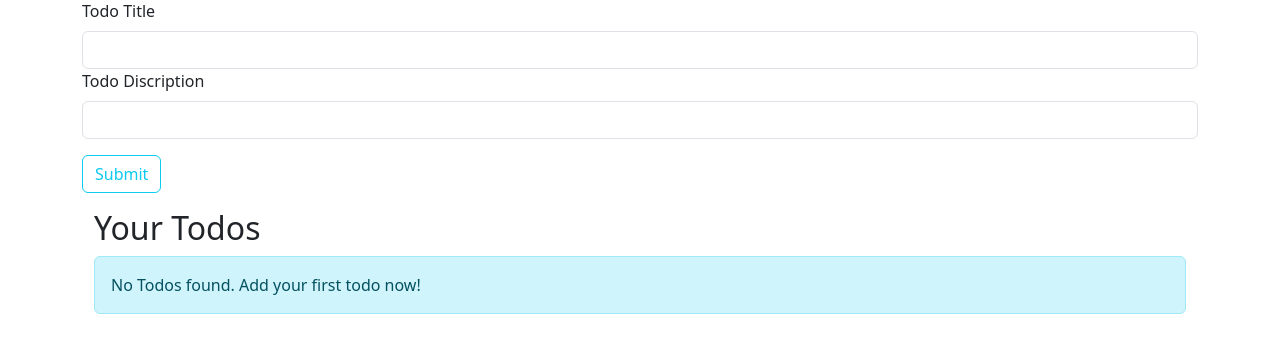
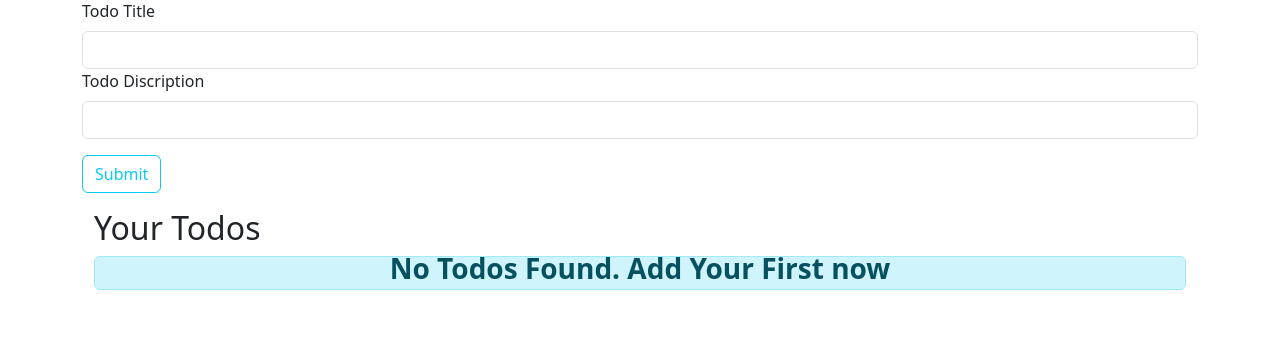
Before and after one commit to om-shelke01/flask-todo-app, a Flask app: page / in a window 1280 px wide. Shown: the part 119-476 px from the top of the page. Run offline with Flask 3, Linux system fonts and the light colour scheme; data that the repository does not hold is empty.

Commit message:
Center empty-state alert message on home page

```diff
--- a/templates/index.html
+++ b/templates/index.html
@@ -27,9 +27,16 @@
         <h2>Your Todos</h2>
         {% if allTodo|length == 0 %}
 
-        <div class="alert alert-info" role="alert">
-            No Todos found. Add your first todo now!
+       <div class="alert alert-info " role="alert">
+      <div class="position-relative">
+
+        <div class="position-absolute top-50 start-50 translate-middle">
+          <h3>
+            <b>No Todos Found. Add Your First now</b>
+          </h3>
         </div>
+      </div>
+    </div>
         {% else %}
         <table class="table">
             <thead>
```
